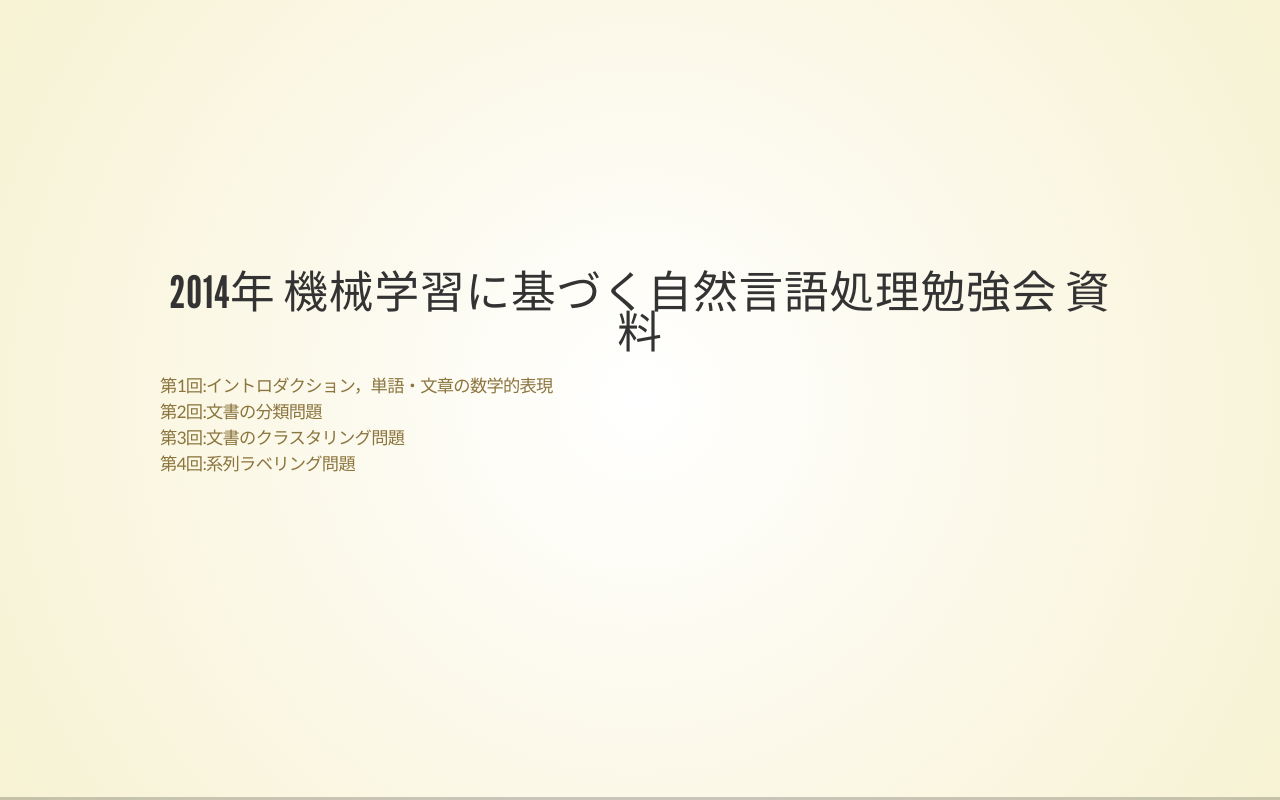
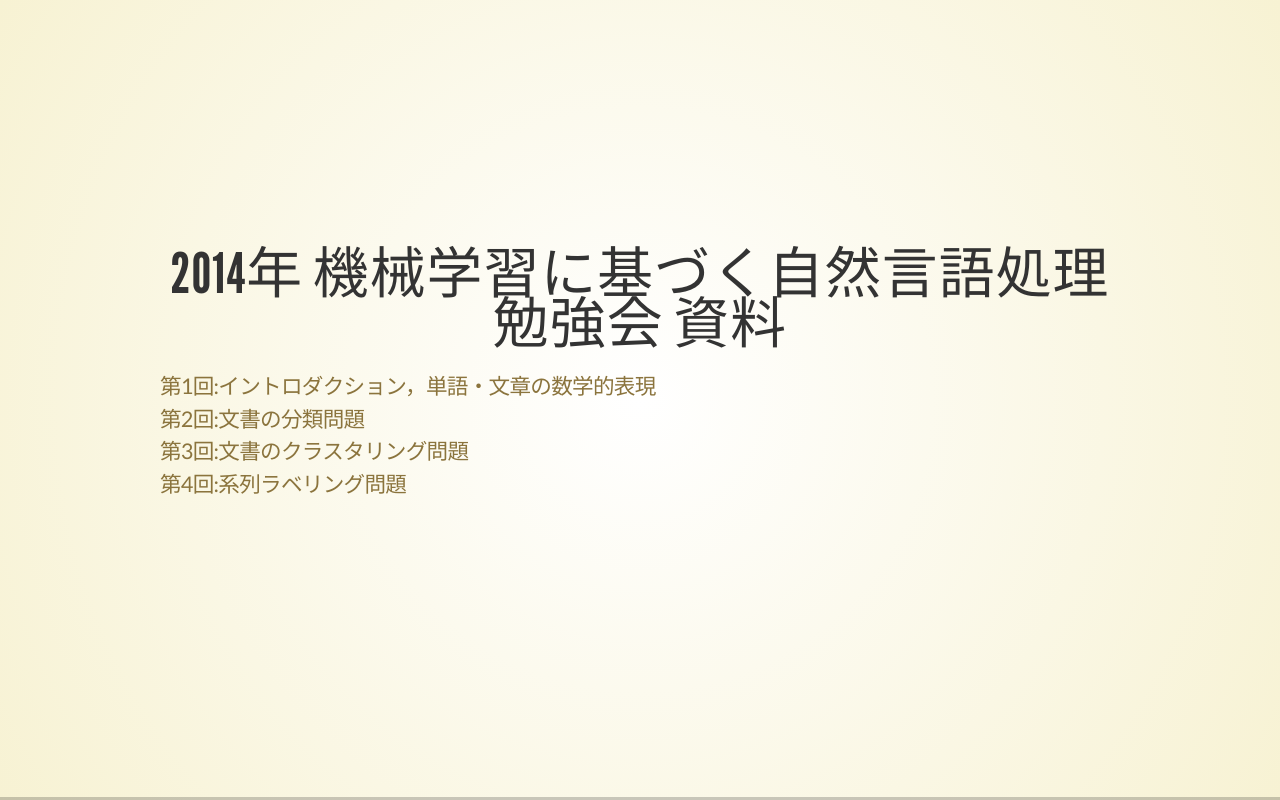
Before and after one commit to nineties/NLP-seminar, a plain HTML site: page index.html in a window 1280 px wide. Drawn offline with Linux system fonts and the light colour scheme.

Commit message:
Update index.html

```diff
--- a/index.html
+++ b/index.html
@@ -9,7 +9,7 @@
   <body>
     <div class="reveal">
       <div class="slides">
-        <section style="font-size:80%">
+        <section>
         <h3> 2014年 機械学習に基づく自然言語処理勉強会 資料 </h3>
         <p style="font-size:60%">
         <a href="1.html">第1回:イントロダクション，単語・文章の数学的表現</a><br>
@@ -17,7 +17,6 @@
         <a href="3.html">第3回:文書のクラスタリング問題</a><br>
         <a href="4.html">第4回:系列ラベリング問題</a><br>
         </p>
-
         </section>
       </div>
     </div>
```
